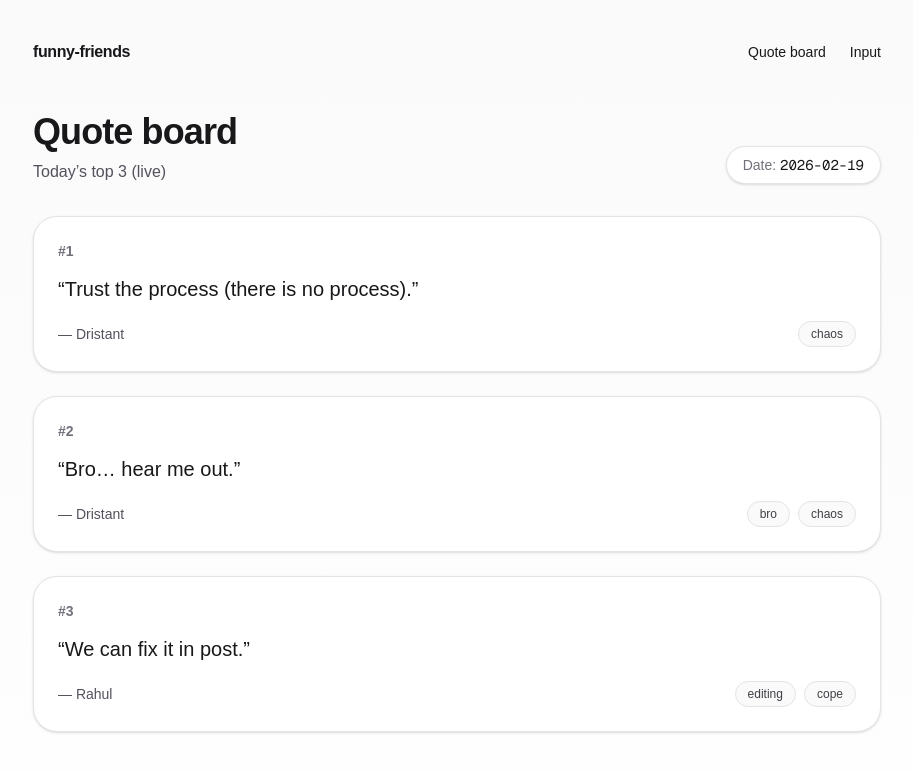
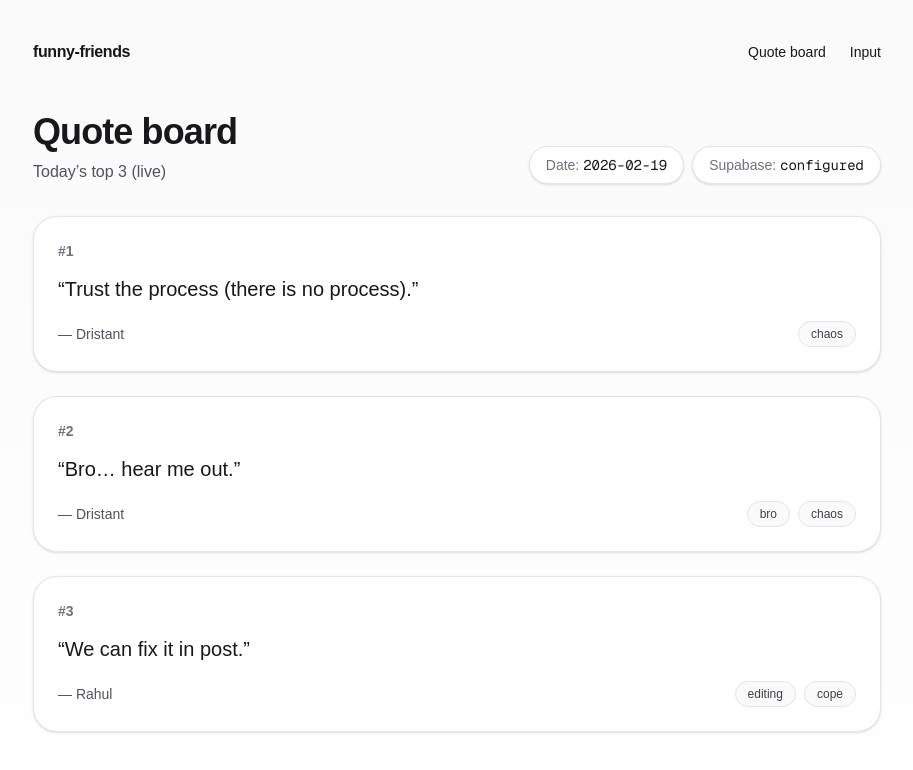
Before and after one commit to maharjanregan/funny-friends-site, a Next.js app: page /quote-board in a window 1280 px wide. Shown: the top 770 px of the page, without its empty margins (183-1096 px from the left). Built offline with nearby package versions, Linux system fonts and the light colour scheme; no server answers; the database is empty.

Commit message:
fix: ensure Supabase NEXT_PUBLIC env inlines for static export + add status badge

```diff
--- a/src/app/input/page.tsx
+++ b/src/app/input/page.tsx
@@ -61,7 +61,7 @@ export default function InputPage() {
       const supabase = getSupabase();
       if (!supabase) {
         setError(
-          "Supabase is not configured yet. Add NEXT_PUBLIC_SUPABASE_URL + NEXT_PUBLIC_SUPABASE_* key in your deploy environment.",
+          "Supabase is not configured yet (missing NEXT_PUBLIC_SUPABASE_URL / key in the deployed build).",
         );
         return;
       }
--- a/src/app/quote-board/page.tsx
+++ b/src/app/quote-board/page.tsx
@@ -4,7 +4,7 @@ import { useEffect, useMemo, useState } from "react";
 
 import quotesData from "@/data/quotes.json";
 import { todayKey as clientTodayKey, pickDailyTop3, type Quote } from "@/lib/quoteBoard";
-import { getSupabase } from "@/lib/supabaseClient";
+import { getSupabase, isSupabaseConfigured } from "@/lib/supabaseClient";
 import { todayKey } from "@/lib/dailyKey";
 import type { QuoteSubmission } from "@/types/quoteSubmission";
 
@@ -96,9 +96,17 @@ export default function QuoteBoardPage() {
               {loading ? " — loading…" : ""}
             </p>
           </div>
-          <div className="rounded-full border border-zinc-200 bg-white px-4 py-2 text-sm shadow-sm dark:border-zinc-800 dark:bg-zinc-950">
-            <span className="text-zinc-500 dark:text-zinc-400">Date:</span>{" "}
-            <span className="font-mono">{key}</span>
+          <div className="flex flex-wrap items-center gap-2">
+            <div className="rounded-full border border-zinc-200 bg-white px-4 py-2 text-sm shadow-sm dark:border-zinc-800 dark:bg-zinc-950">
+              <span className="text-zinc-500 dark:text-zinc-400">Date:</span>{" "}
+              <span className="font-mono">{key}</span>
+            </div>
+            <div className="rounded-full border border-zinc-200 bg-white px-4 py-2 text-sm shadow-sm dark:border-zinc-800 dark:bg-zinc-950">
+              <span className="text-zinc-500 dark:text-zinc-400">Supabase:</span>{" "}
+              <span className="font-mono">
+                {isSupabaseConfigured() ? "configured" : "missing env"}
+              </span>
+            </div>
           </div>
         </div>
 
--- a/src/lib/supabaseClient.ts
+++ b/src/lib/supabaseClient.ts
@@ -1,20 +1,24 @@
 import { createClient, type SupabaseClient } from "@supabase/supabase-js";
 
+// Keep these at module scope so Next can inline NEXT_PUBLIC_* values at build time.
+const SUPABASE_URL = process.env.NEXT_PUBLIC_SUPABASE_URL ?? "";
+const SUPABASE_KEY =
+  process.env.NEXT_PUBLIC_SUPABASE_ANON_KEY ??
+  process.env.NEXT_PUBLIC_SUPABASE_PUBLISHABLE_DEFAULT_KEY ??
+  "";
+
 let cached: SupabaseClient | null = null;
+
+export function isSupabaseConfigured() {
+  return Boolean(SUPABASE_URL && SUPABASE_KEY);
+}
 
 export function getSupabase(): SupabaseClient | null {
   if (cached) return cached;
 
-  const supabaseUrl = process.env.NEXT_PUBLIC_SUPABASE_URL;
-  // Accept either common naming convention.
-  const supabaseAnonKey =
-    process.env.NEXT_PUBLIC_SUPABASE_ANON_KEY ??
-    process.env.NEXT_PUBLIC_SUPABASE_PUBLISHABLE_DEFAULT_KEY;
+  // IMPORTANT: For Next static export, don't throw here; just return null and let UI fall back.
+  if (!SUPABASE_URL || !SUPABASE_KEY) return null;
 
-  // IMPORTANT: For Next static export, modules can be evaluated at build time.
-  // Don't throw here; just return null and let the UI fall back.
-  if (!supabaseUrl || !supabaseAnonKey) return null;
-
-  cached = createClient(supabaseUrl, supabaseAnonKey);
+  cached = createClient(SUPABASE_URL, SUPABASE_KEY);
   return cached;
 }
```
